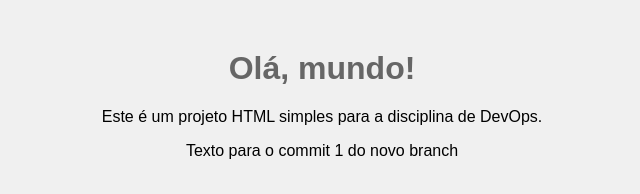
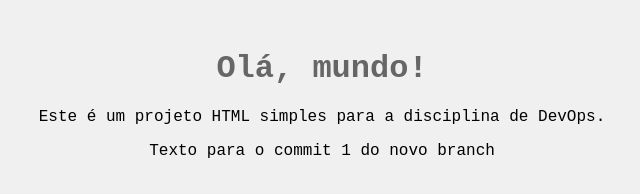
Before and after one commit to gshimizu04/AS1-DevOps, a plain HTML site: page index.html in a window 1280 px wide. Shown: the whole page, without its empty margins (318-958 px from the left). Drawn offline with Linux system fonts and the light colour scheme.

Commit message:
Changed main font family

```diff
--- a/index.html
+++ b/index.html
@@ -5,7 +5,7 @@
   <title>Meu Projeto DevOps</title>
   <style>
     body {
-      font-family: Arial, sans-serif;
+      font-family: 'Courier New', Courier, monospace, sans-serif;
       background-color: #f0f0f0;
       text-align: center;
       margin-top: 50px;
```
